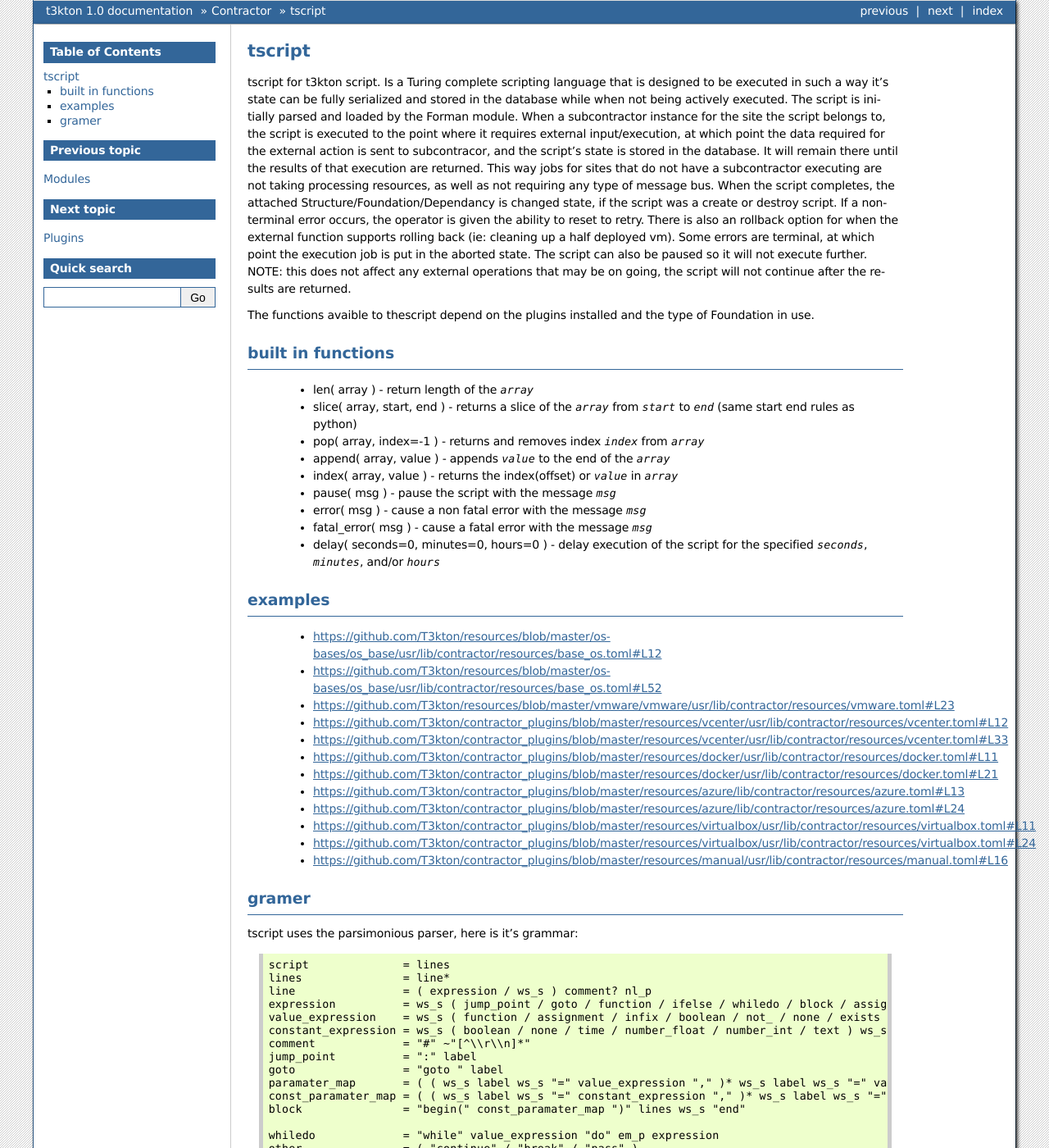
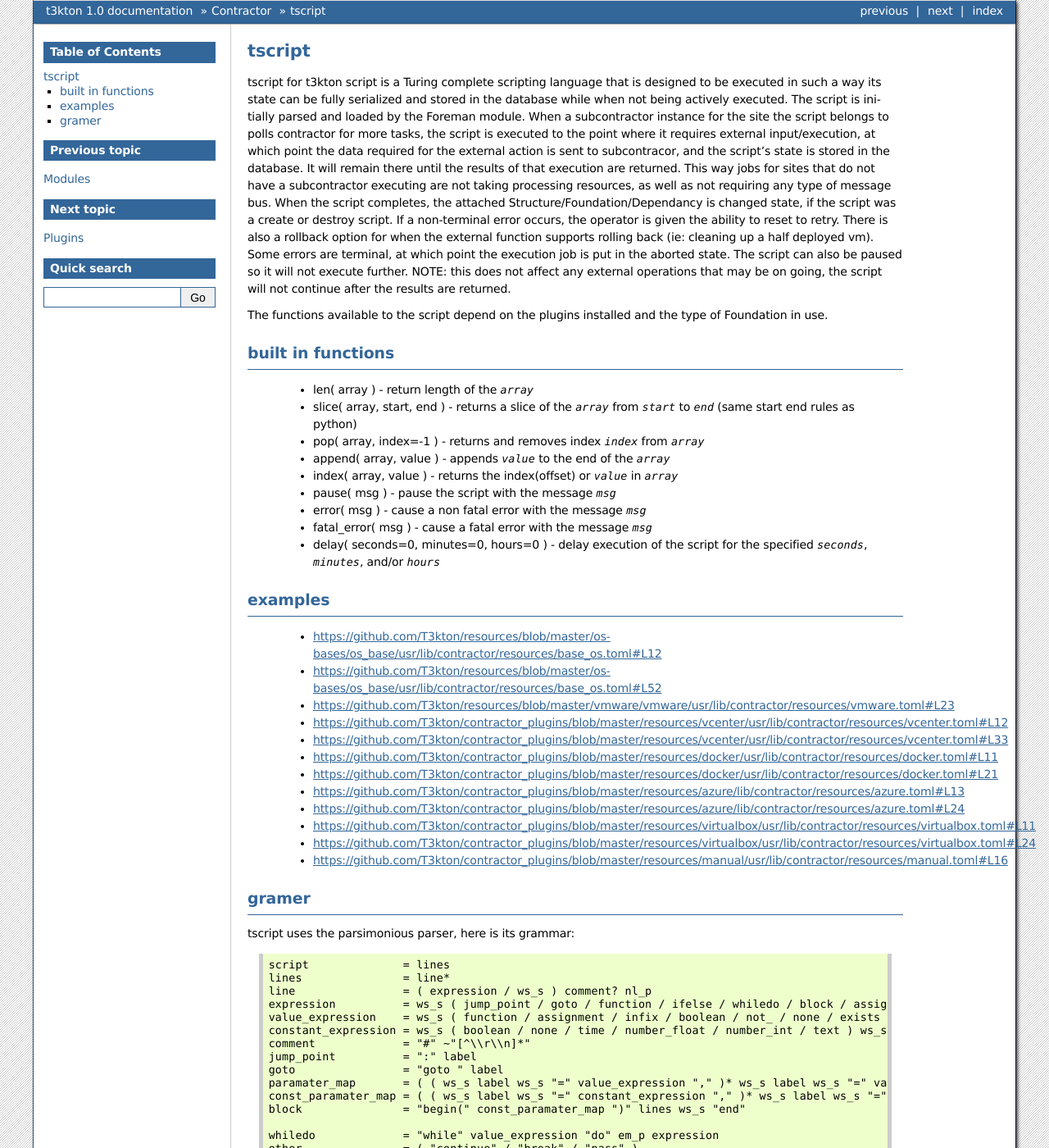
Before and after one commit to T3kton/t3kton.github.io, a Sphinx documentation site: the page built from source/contractor/tscript.rst, in a window 1280 px wide and 1400 px high. Shown: the whole window at 82% size. Built offline with Sphinx 7.4.7, drawn with Linux system fonts in a browser that asks for light colours.

Commit message:
updates from pr #3

```diff
--- a/source/contractor/ConfigurationValues.rst
+++ b/source/contractor/ConfigurationValues.rst
@@ -119,7 +119,7 @@
 -----------------------
 
 These values start with `__` and are not overlayable/modifyable by config_values.  These
-values are things that are global to this install of Contractor,  such as the base url
+values are things that are global to this install of Contractor, such as the base url
 to use to contact it.  `__last_modified` is also added, which is the timestamp of
 the most recent modification date to any of the sources of configuration information.
 
@@ -168,7 +168,7 @@
   |                                           |
   +-------------------------------------------+
 
-Now if we get the config values for the structure, it's resulting config values
+Now if we get the config values for the structure, its resulting config values
 would be.
 
   dns_servers: [ '10.0.0.20', '10.0.0.21' ]
@@ -221,7 +221,7 @@
   _foundation_locator: 'd2r050u20'
 
 Everything was fine until our web site got busy, time to expand.  First let's
-move our server to a sub-site and create another sub-site with it's own
+move our server to a sub-site and create another sub-site with its own
 web server::
 
   +----------------------------------------------------------------------------------------------+
--- a/source/contractor/Modules.rst
+++ b/source/contractor/Modules.rst
@@ -21,7 +21,7 @@
 
 Contains BaseJob a generic base class for FoundationJob, StructureJob and DependancyJob,
 which are jobs that are inflight for Foundations, Structures, and Dependancies
-respectivly.
+respectively.
 
 Site
 ----
@@ -37,7 +37,7 @@
 Auth
 ----
 
-Handles Authenication
+Handles Authentication
 
 PostOffice
 ----------
--- a/source/contractor/tscript.rst
+++ b/source/contractor/tscript.rst
@@ -1,26 +1,26 @@
 tscript
 =======
 
-tscript for t3kton script.  Is a Turing complete scripting language that is designed
-to be executed in such a way it's state can be fully serialized and stored in the
+tscript for t3kton script is a Turing complete scripting language that is designed
+to be executed in such a way its state can be fully serialized and stored in the
 database while when not being actively executed.  The script is initially
-parsed and loaded by the Forman module.  When a subcontractor instance for the
-site the script belongs to, the script is executed to the point where it requires
-external input/execution, at which point the data required for the external
-action is sent to subcontracor, and the script's state is stored in the database.
-It will remain there until the results of that execution are returned.  This way
-jobs for sites that do not have a subcontractor executing are not taking processing
-resources, as well as not requiring any type of message bus.  When the script
-completes, the attached Structure/Foundation/Dependancy is changed state, if the
+parsed and loaded by the Foreman module.  When a subcontractor instance for the
+site the script belongs to polls contractor for more tasks, the script is executed
+to the point where it requires external input/execution, at which point the data
+required for the external action is sent to subcontracor, and the script's state
+is stored in the database.  It will remain there until the results of that execution
+are returned.  This way jobs for sites that do not have a subcontractor executing are
+not taking processing resources, as well as not requiring any type of message bus.  When
+the script completes, the attached Structure/Foundation/Dependancy is changed state, if the
 script was a create or destroy script.  If a non-terminal error occurs, the operator
-is given the ability to reset to retry.  There is also an rollback option for
+is given the ability to reset to retry.  There is also a rollback option for
 when the external function supports rolling back (ie: cleaning up a half deployed
 vm).  Some errors are terminal, at which point the execution job is put in the
 aborted state.  The script can also be paused so it will not execute further.
 NOTE: this does not affect any external operations that may be on going, the script
 will not continue after the results are returned.
 
-The functions avaible to thescript depend on the plugins installed and the type
+The functions available to the script depend on the plugins installed and the type
 of Foundation in use.
 
 
@@ -57,7 +57,7 @@
 gramer
 ------
 
-tscript uses the parsimonious parser, here is it's grammar::
+tscript uses the parsimonious parser, here is its grammar::
 
   script              = lines
   lines               = line*
```
Also changed, not shown: source/contractor/Docker.rst (+5 -5 lines), source/contractor/Introduction.rst (+8 -8 lines), source/contractor/Networking.rst (+4 -4 lines).
